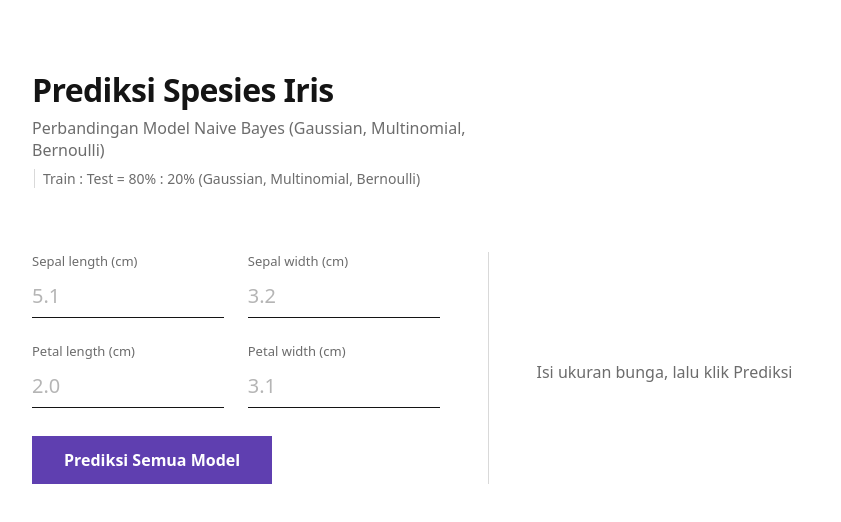
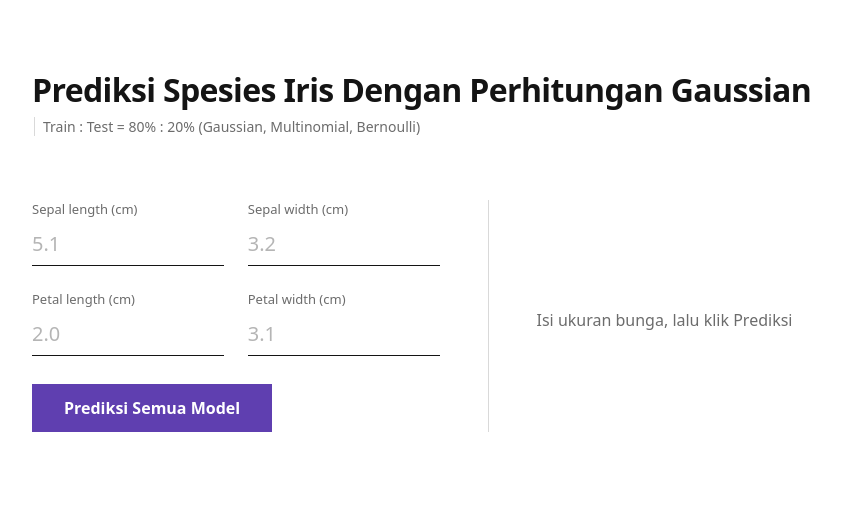
Before and after one commit to zulfanakbarputra-art/modeling-naive-bayes-iris, a plain HTML site: page index.html in a window 1280 px wide. Shown: the whole page, without its empty margins (152-993 px from the left). Drawn offline with Linux system fonts and the light colour scheme.

Commit message:
update file index.html

```diff
--- a/index.html
+++ b/index.html
@@ -10,8 +10,7 @@
   <main>
 
     <header>
-      <h1>Prediksi Spesies Iris</h1>
-      <p>Perbandingan Model Naive Bayes (Gaussian, Multinomial, Bernoulli)</p>
+      <h1>Prediksi Spesies Iris Dengan Perhitungan Gaussian</h1>
       <p id="info-model"></p>
     </header>
 
```
